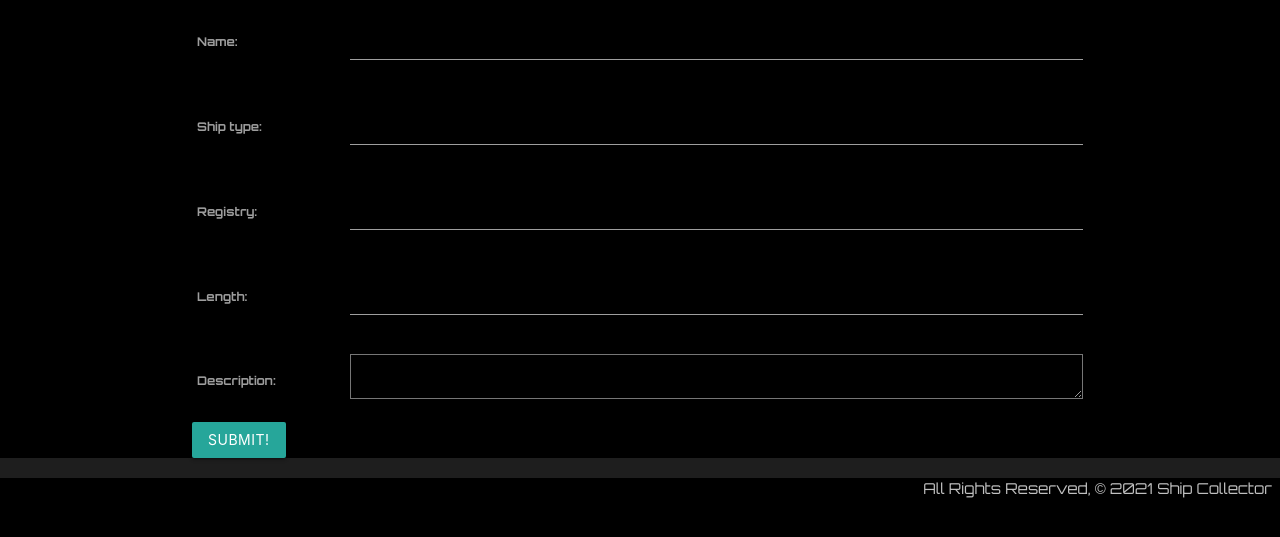
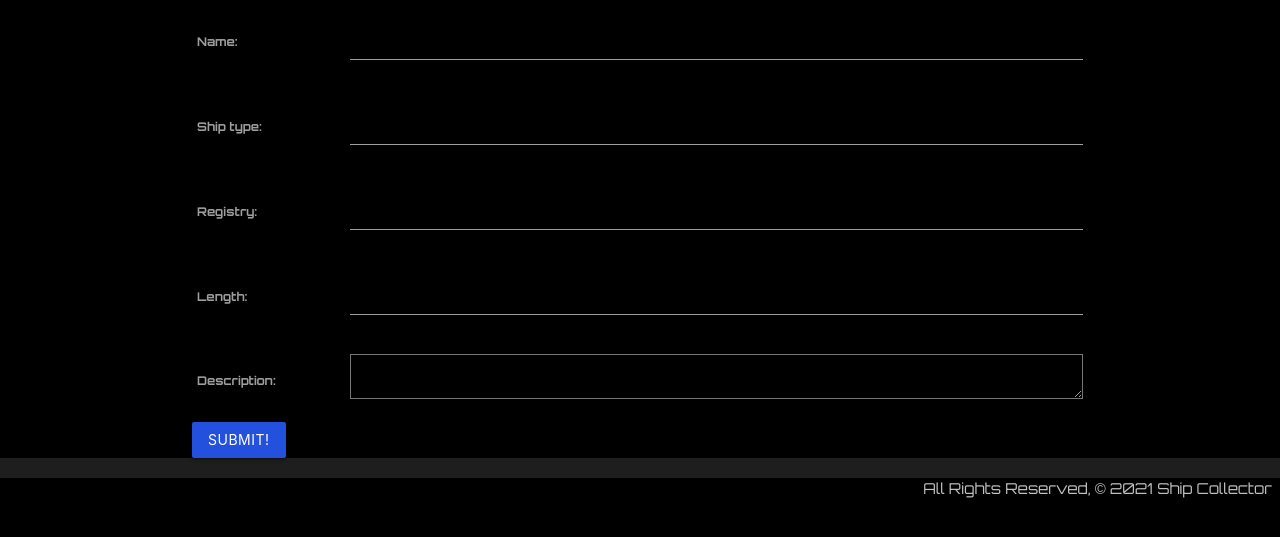
Before and after one commit to TheIanCannon/ShipCollector, a Django app: page /ships/create/ in a window 1280 px wide. Shown: the part 201-738 px from the top of the page. Run offline with Django 3.2, Linux system fonts and the light colour scheme; the visitor is signed in with stand-in values (Sample User, id 1).

Commit message:
Fix ship edit and delete border detail minor issue, adjust main buttons color

```diff
--- a/main_app/static/css/style.css
+++ b/main_app/static/css/style.css
@@ -1,6 +1,10 @@
     body {
         font-family: 'Orbitron', sans-serif;
         background-color: black;
+    }
+
+    .btn {
+      background-color: rgb(35, 80, 220);
     }
 
     .container,
@@ -32,6 +36,7 @@
     .card-action {
         background-color: white;
         font-weight: bold;
+        border-top: none;
         border-bottom-left-radius: 22px !important;
         border-bottom-right-radius: 22px !important;
     }
```
Also changed, not shown: README.md, main_app/forms.py (line endings or trailing spaces), main_app/templates/about.html (line endings or trailing spaces), main_app/templates/base.html (line endings or trailing spaces), main_app/templates/home.html (line endings or trailing spaces), main_app/templates/main_app/ship_confirm_delete.html (line endings or trailing spaces), main_app/templates/main_app/ship_form.html (line endings or trailing spaces), main_app/templates/registration/login.html (line endings or trailing spaces), main_app/templates/registration/signup.html (line endings or trailing spaces), main_app/templates/ships/detail.html (line endings or trailing spaces), main_app/templates/ships/index.html (line endings or trailing spaces), main_app/urls.py (line endings or trailing spaces), main_app/views.py (line endings or trailing spaces), requirements.txt (line endings or trailing spaces), 1 other file.
